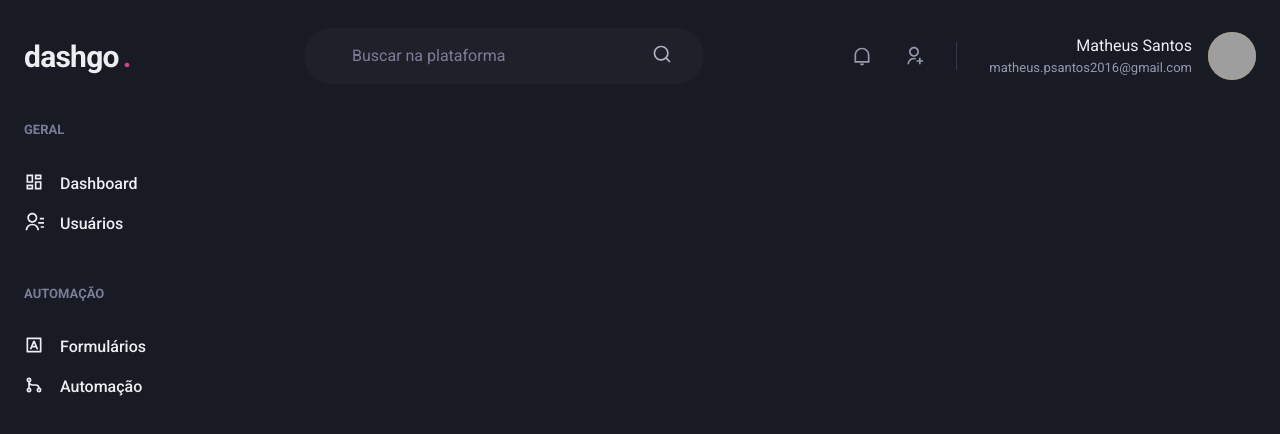
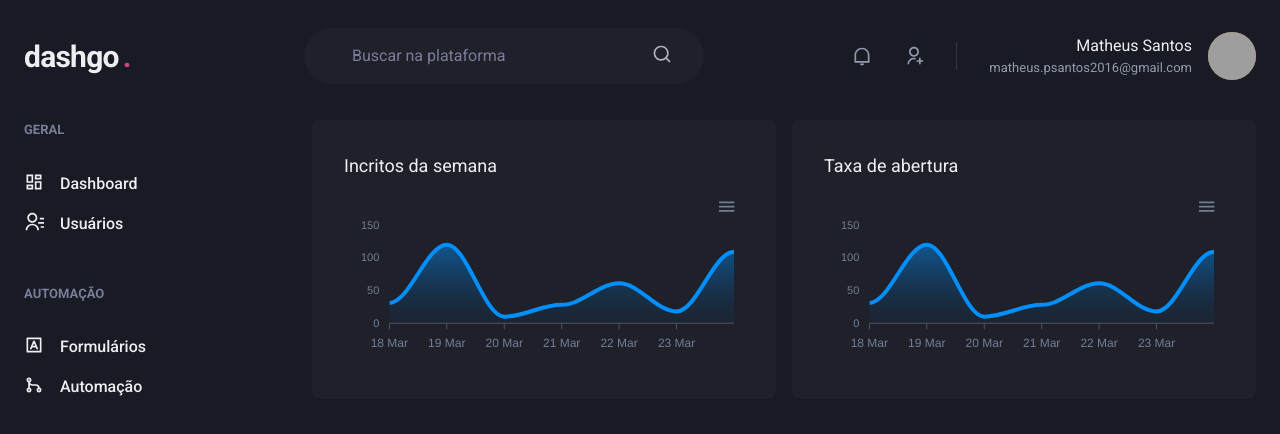
Before and after one commit to MathPSantos/dashgo, a Next.js app: page /dashboard in a window 1280 px wide. Shown: the top 434 px of the page. Built offline with nearby package versions, Linux system fonts and the light colour scheme; grey boxes are pictures that could not be loaded.

Commit message:
feat: finsih Dashboard page style

```diff
--- a/package.json
+++ b/package.json
@@ -12,9 +12,11 @@
     "@chakra-ui/react": "^1.4.2",
     "@emotion/react": "^11.1.5",
     "@emotion/styled": "^11.1.5",
+    "apexcharts": "^3.26.0",
     "framer-motion": "^4.1.2",
     "next": "10.1.3",
     "react": "17.0.2",
+    "react-apexcharts": "^1.3.7",
     "react-dom": "17.0.2",
     "react-icons": "^4.2.0"
   },
--- a/src/pages/dashboard.tsx
+++ b/src/pages/dashboard.tsx
@@ -1,21 +1,94 @@
-import { Flex } from '@chakra-ui/react'
+import { Box, Flex, SimpleGrid, Text, theme } from '@chakra-ui/react'
+import dynamic from 'next/dynamic'
 
 import { Header } from "../components/Header";
 import { Sidebar } from '../components/Sidebar';
+
+const Chart = dynamic(() => import('react-apexcharts'), {
+  ssr: false
+})
+
+const options = {
+  chart: {
+    toolba: {
+      show: false
+    },
+    zoom: {
+      enabled: false
+    },
+    foreColor: theme.colors.gray[500],
+  },
+  grid: {
+    show: false,
+  },
+  dataLabels: {
+    enabled: false
+  },
+  tooltip: {
+    enabled: false
+  },
+  xaxis: {
+    type: 'datetime',
+    axisBorder: {
+      color: theme.colors.gray[600]
+    },
+    axisTicks: {
+      color: theme.colors.gray[600]
+    },
+    categories: [
+      '2021-03-18T00:00:00.000Z',
+      '2021-03-19T00:00:00.000Z',
+      '2021-03-20T00:00:00.000Z',
+      '2021-03-21T00:00:00.000Z',
+      '2021-03-22T00:00:00.000Z',
+      '2021-03-23T00:00:00.000Z',
+      '2021-03-24T00:00:00.000Z',
+    ]
+  },
+  fill: {
+    opacity: 0.3,
+    type: 'gradient',
+    gradient: {
+      shade: 'dark',
+      opacityFrom: 0.7,
+      opacityTo: 0.3,
+    }
+  }
+};
+
+const series = [
+  { name: 'series1', data: [31, 120, 10, 28, 61, 18, 109] }
+];
 
 export default function Dashboard() {
   return(
     <Flex direction="column" h="100vh">
       <Header />
 
-      <Flex
-        width="100%"
-        my="6"
-        maxWidth={1480}
-        mx="auto"
-        px="6"
-      >
+      <Flex width="100%" my="6" maxWidth={1480} mx="auto" px="6">
         <Sidebar />
+
+        <SimpleGrid flex="1" gap="4" minChildWidth="320px" align="flex-start">
+          <Box
+            p="8"
+            bg="gray.800"
+            borderRadius={8}
+            pb="4"
+          >
+            <Text fontSize="lg" mb="4">Incritos da semana</Text>
+            <Chart options={options} series={series} type="area" height={160} />
+          </Box>
+
+          <Box
+            p="8"
+            bg="gray.800"
+            borderRadius={8}
+            pb="4"
+          >
+            <Text fontSize="lg" mb="4">Taxa de abertura</Text>
+            <Chart options={options} series={series} type="area" height={160} />
+          </Box>
+        </SimpleGrid>
       </Flex>
     </Flex>
   )
```
Also changed, not shown: 1 other file (tests, documents, lock files or other folders).
